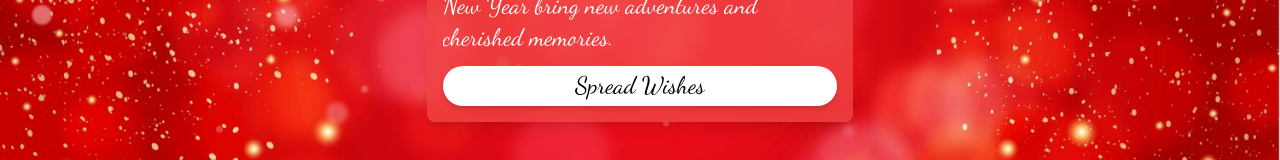
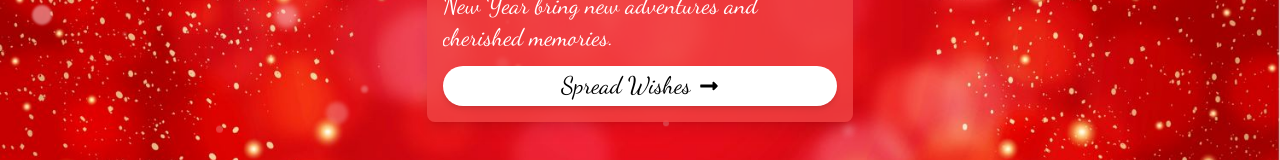
Before and after one commit to snaveware/wishes, a Next.js app: page /wish in a window 1280 px wide. Shown: the part 402-562 px from the top of the page. Built offline with nearby package versions, Linux system fonts and the light colour scheme; a web font is replaced by a local one.

Commit message:
added arrow to share wish button

```diff
--- a/app/wish/page.tsx
+++ b/app/wish/page.tsx
@@ -11,6 +11,7 @@ import Link from "next/link";
 import { IoPlayOutline } from "react-icons/io5";
 import { useSearchParams } from "next/navigation";
 import messages from "@/messages";
+import { FaLongArrowAltRight } from "react-icons/fa";
 const dancing_script = Rubik_Bubbles({ weight: "400", subsets: ["latin"] });
 
 enum Relationship {
@@ -265,7 +266,8 @@ export default function Wish() {
           href={`/`}
           className="shadow-md mt-3 flex flex-row flex-nowrap justify-center items-center w-full col-span-3 cursor-pointer px-4 py-1 rounded-full bg-white hover:bg-white/80 active:bg-white/90"
         >
-          <span>Spread Wishes</span>
+          <span className="mr-2">Spread Wishes</span>
+          <FaLongArrowAltRight width={20} height={20} className="text-xl" />
         </Link>
       </div>
 
```
